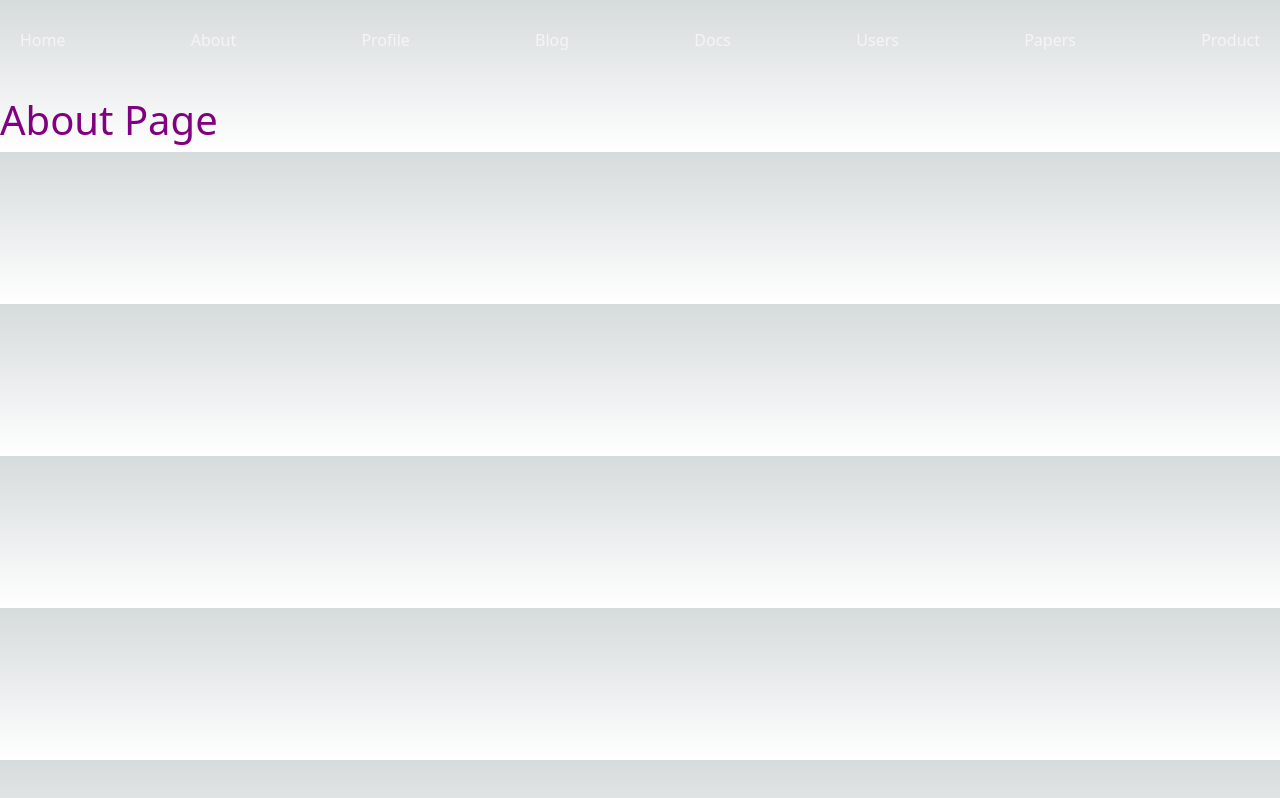
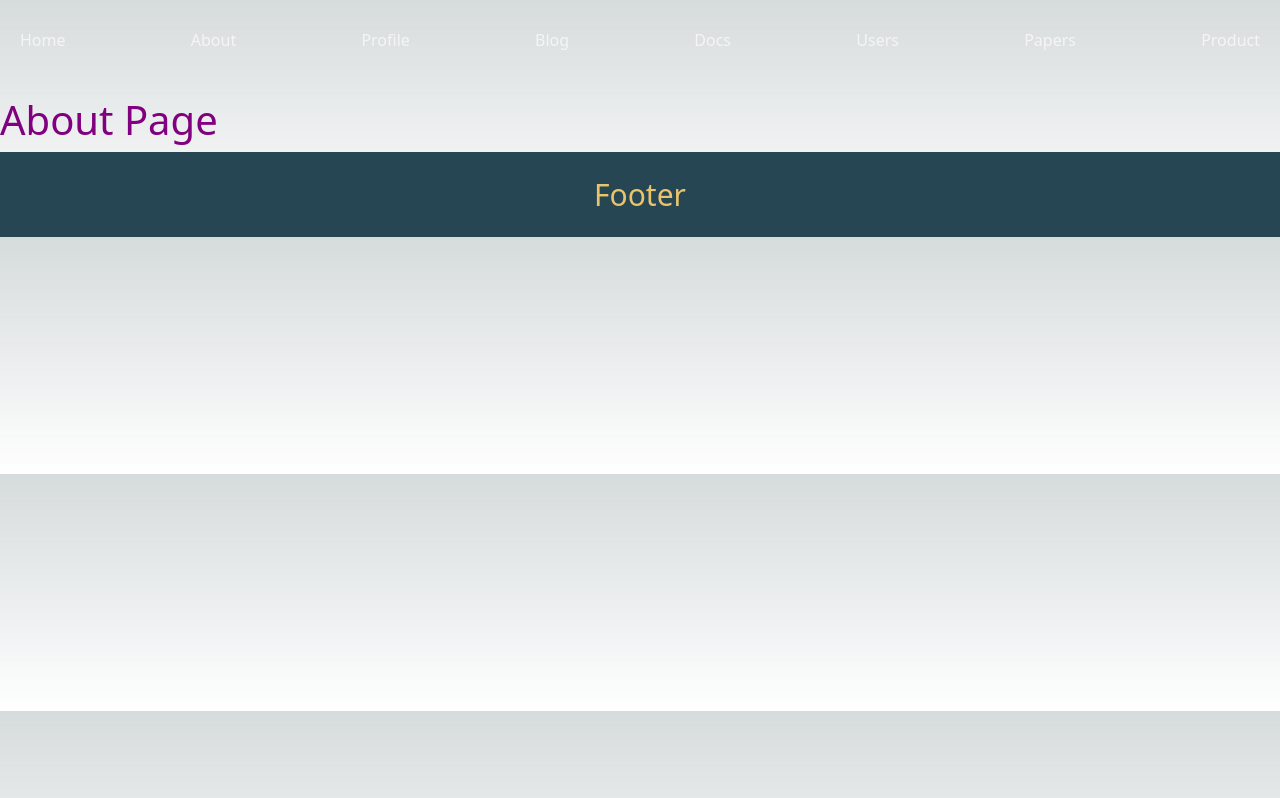
Before and after one commit to Emmanuel-Dominic/nextjs-moment, a Next.js app: page /about in a window 1280 px wide. Built offline with nearby package versions, Linux system fonts and the light colour scheme.

Commit message:
implements app layout structuring

```diff
--- /dev/null
+++ b/components/Footer.js
@@ -0,0 +1,3 @@
+export default function Footer() {
+    return <div className="layout-footer">Footer</div>
+}
--- a/pages/_app.js
+++ b/pages/_app.js
@@ -1,5 +1,7 @@
+import Footer from '../components/Footer'
 import Navbar from '../components/Navbar'
 import '../styles/globals.css'
+import '../styles/layout.css'
 import 'bootstrap/dist/css/bootstrap.min.css'
 import { ThemeProvider } from 'styled-components'
 
@@ -10,10 +12,15 @@
 }
 
 function MyApp({ Component, pageProps }) {
+    if (Component.getLayout) {
+        return Component.getLayout(<><Navbar /><Component {...pageProps} /></>)
+    }
+
     return (
     <ThemeProvider theme={theme}>
         <Navbar />
         <Component {...pageProps} />
+        <Footer />
     </ThemeProvider>)
 }
 
--- a/pages/about.js
+++ b/pages/about.js
@@ -1,3 +1,4 @@
+import Footer from '../components/Footer';
 import styles from '../styles/About.module.scss'
 
 function About() {
@@ -5,3 +6,12 @@
 }
 
 export default About;
+
+About.getLayout = function PageLayout(page) {
+    return (
+        <>
+        {page}
+        <Footer />
+        </>
+    )
+}
--- /dev/null
+++ b/styles/layout.css
@@ -0,0 +1,7 @@
+.layout-footer {
+    background-color: #264653;
+    color: #e9c46a;
+    font-size: 30px;
+    text-align: center;
+    padding: 20px;
+}
```
